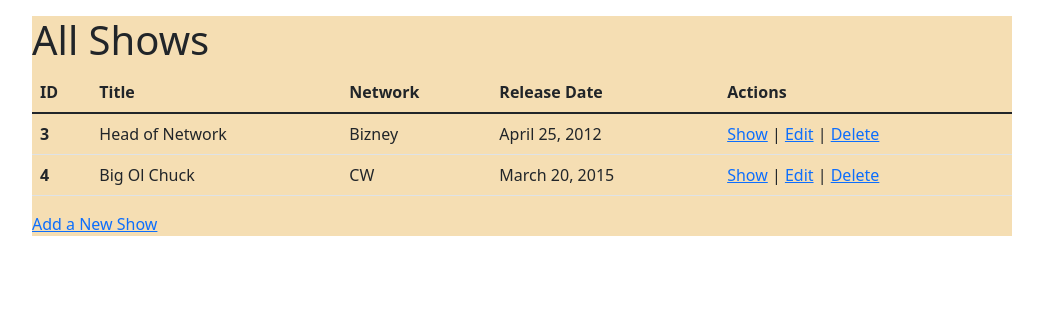
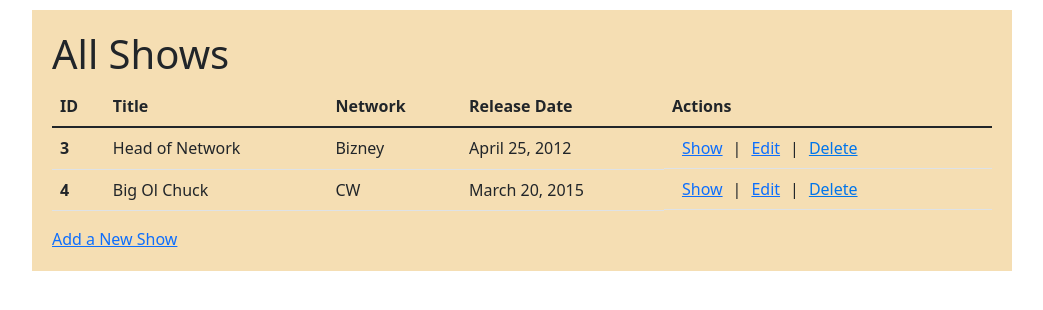
Before and after one commit to jchooker/semi-restful-tv-shows, a Django app: page / in a window 1280 px wide. Shown: the top 310 px of the page, without its empty margins (118-1161 px from the left). Run offline with Django 3.2, Linux system fonts and the light colour scheme; data comes from the database, SQL or seed files in the repository; both versions use the stored data as it was after the commit.

Commit message:
All basic functions now working; validation still needs completing

```diff
--- a/semi_restful_tv_shows_app/static/css/style.css
+++ b/semi_restful_tv_shows_app/static/css/style.css
@@ -7,6 +7,7 @@
 #wrapper {
     width: 980px;
     margin: 10px auto;
+    padding: 20px 20px 20px 20px;
     background-color: wheat;
 }
 
@@ -14,6 +15,28 @@
     width: 950px;
     display: flex;
     justify-content: flex-end;
+}
+
+.button-as-link {
+    background-color: wheat;
+    border: none;
+    padding: 0;
+    color: #0075eb;
+    text-decoration: underline;
+    cursor: pointer;
+}
+
+.button-as-link:hover {
+    color: #069;
+}
+
+.one-line {
+    display: flex;
+    flex-direction: row;
+}
+
+.one-line a, form {
+    margin: 0 10px 0 10px;
 }
 
 #wrapper2 {
--- a/semi_restful_tv_shows_app/templates/shows.html
+++ b/semi_restful_tv_shows_app/templates/shows.html
@@ -11,9 +11,6 @@
 </head>
 <body>
     <div id="wrapper">
-        <p>
-
-        </p>
         <h1>All Shows</h1>
         <table class="table">
             <thead class="thead-light">
@@ -32,10 +29,13 @@
                     <td>{{show.title}}</td>
                     <td>{{show.network}}</td>
                     <td>{{show.release_date}}</td>
-                    <td>
+                    <td class="one-line">
                         <a href="/shows/{{show.id}}">Show</a> |
                         <a href="/shows/{{show.id}}/edit">Edit</a> |
-                        <a href="/shows/{{show.id}}/destroy">Delete</a>
+                        <form action="/shows/{{show.id}}/destroy" method="POST">
+                            {% csrf_token %}
+                            <button class="button-as-link">Delete</button>
+                        </form>
                     </td>
                 </tr>
                 {% endfor %}
```
Also changed, not shown: db.sqlite3.
